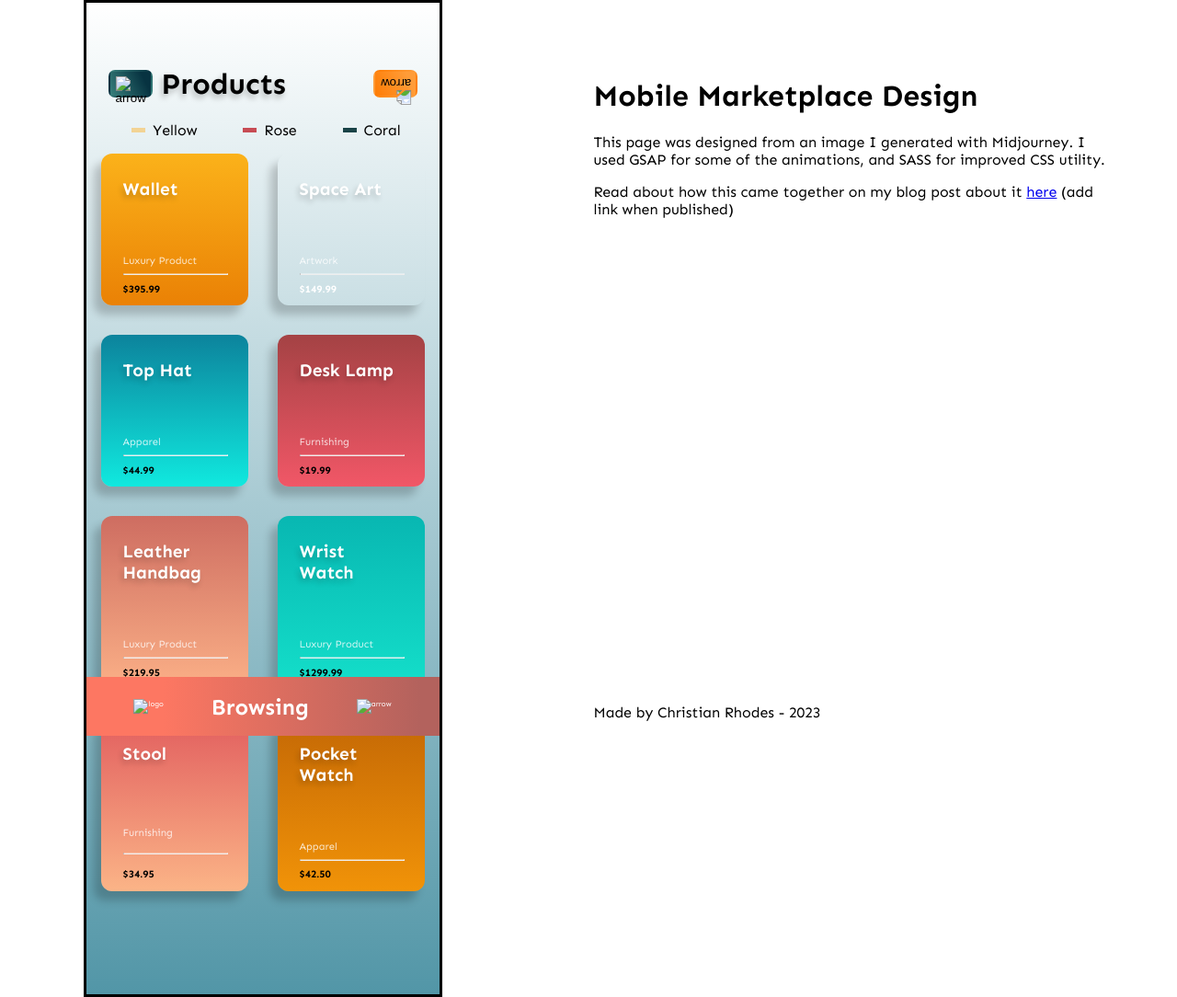
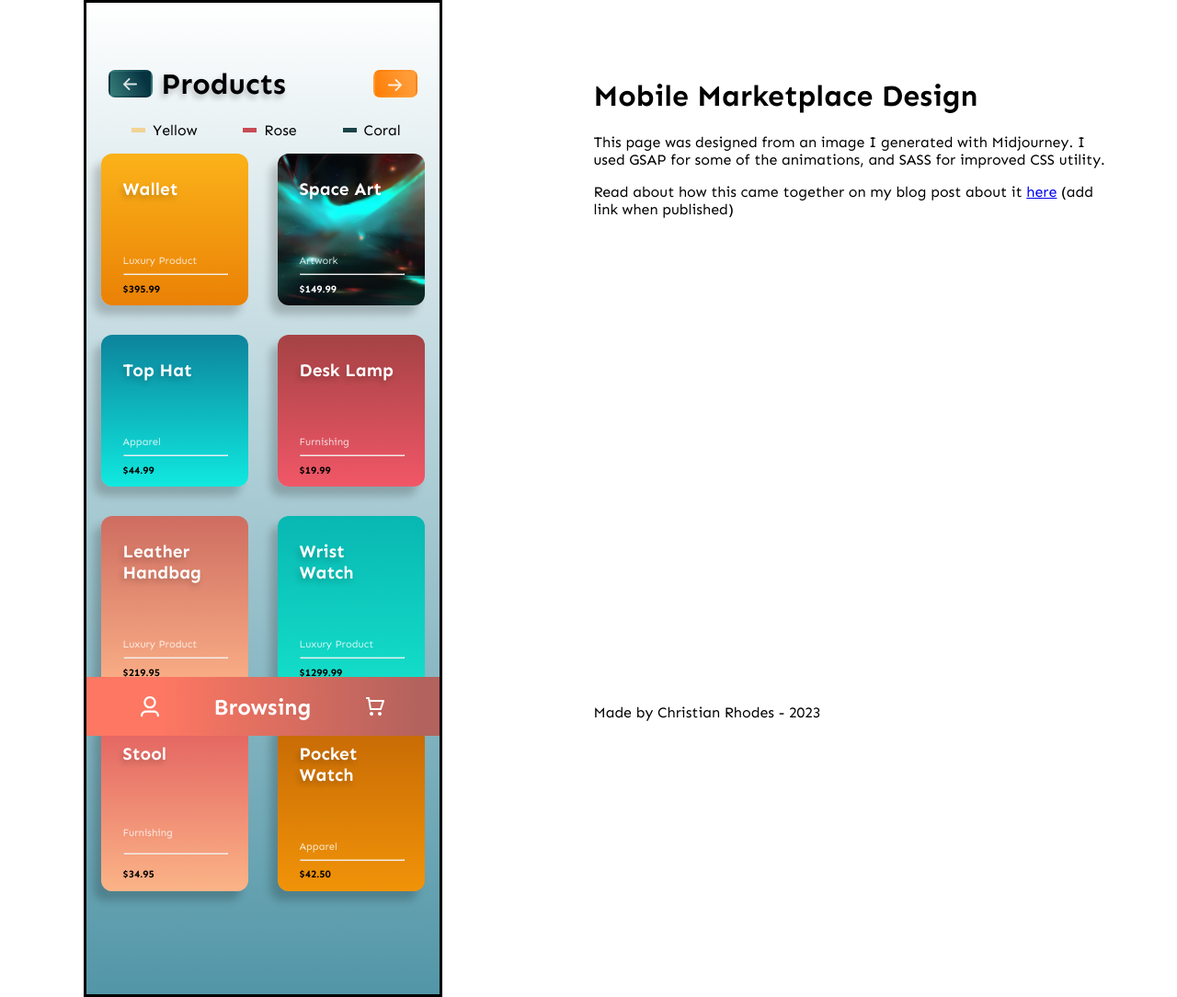
Before and after one commit to christianrhodes18/mobile-market-ai, a website: page index.html in a window 1280 px wide. Shown: the whole page at 92% size. Drawn offline with nearby package versions, Linux system fonts and the light colour scheme; the site is published under a folder, as on GitHub Pages, so addresses that start at the root find nothing.

Commit message:
fix absolute path

```diff
--- a/index.html
+++ b/index.html
@@ -19,11 +19,11 @@
             </nav> -->
             <div class="title-section">
                 <button>
-                    <img src="/arrow_icon.svg" alt="arrow">
+                    <img src="./arrow_icon.svg" alt="arrow">
                 </button>
                 <h1>Products</h1>
                 <button class="justify-right">
-                    <img src="/arrow_icon.svg" alt="arrow">
+                    <img src="./arrow_icon.svg" alt="arrow">
                 </button>
             </div>
             <div class="tags">
@@ -91,9 +91,9 @@
                 </div>
             </section>
             <footer>
-                <img src="/profile_icon.svg" alt="logo">
+                <img src="./profile_icon.svg" alt="logo">
                 <h2>Browsing</h2>
-                <img src="/cart_icon.svg" alt="arrow">
+                <img src="./cart_icon.svg" alt="arrow">
             </footer>
         </div>
         <div class="info-content">
--- a/style.scss
+++ b/style.scss
@@ -161,7 +161,7 @@ section {
         background: linear-gradient(180deg, #FBB21A 0%, #EA8105 100%);
     }
     &.image-item {
-        background-image: url('/space_painting.png');
+        background-image: url('./space_painting.png');
         background-size: cover;
         background-repeat: no-repeat;
         background-position: center;
```
Also changed, not shown: style.css.
